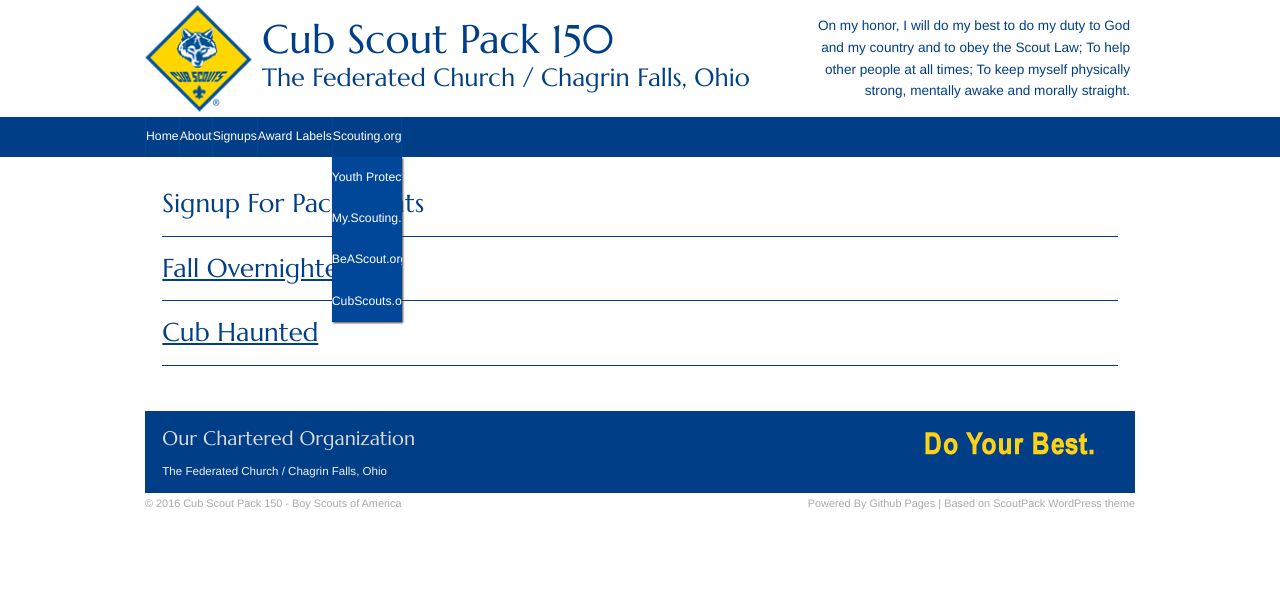
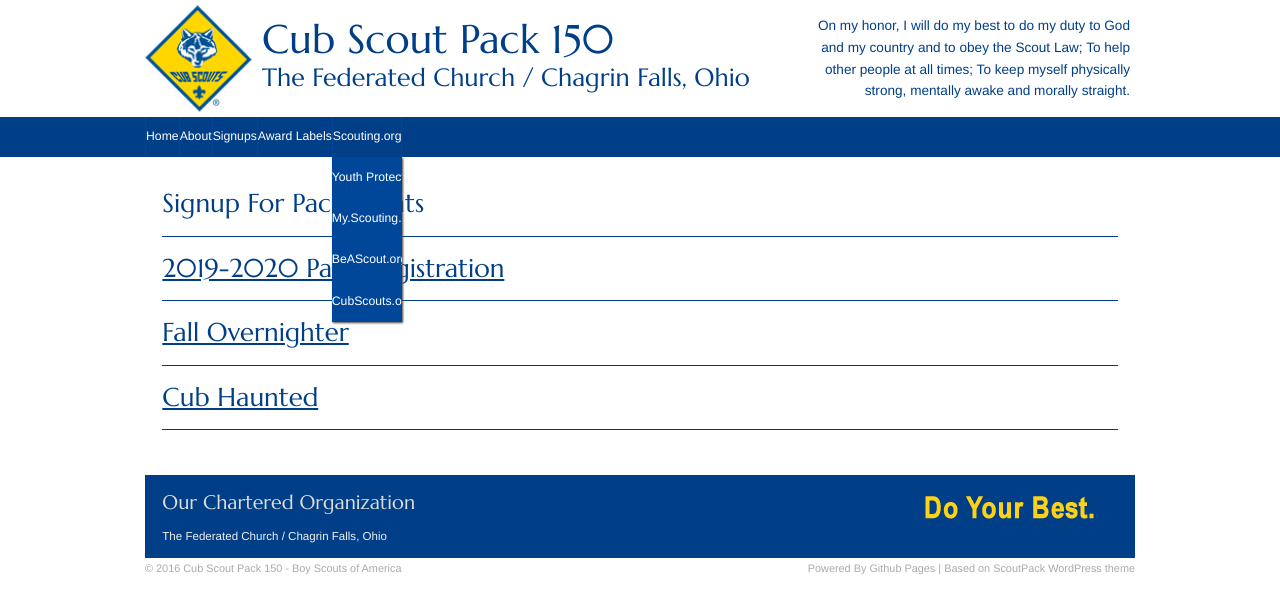
Before and after one commit to Pack150/Pack150.github.io, a Jekyll site: the page built from signups.md, in a window 1280 px wide. Shown: the top 614 px of the page. Built offline with Jekyll 4.4.1, drawn with Linux system fonts in a browser that asks for light colours; nearby versions of some CDN libraries; library files that are not in the unit come from our copies.

Commit message:
Update and rename events.md to signups.md

```diff
--- a/events.md
+++ b/signups.md
@@ -1,9 +1,13 @@
 ---
 layout: page
 title: Signup For Pack Events
-permalink: /events/
+permalink: /signups/
 sidebar: false
 ---
+
+************
+
+## [2019-2020 Pack Registration](https://2019-2020-registration-80238.cheddarup.com)
 
 ************
 
```
